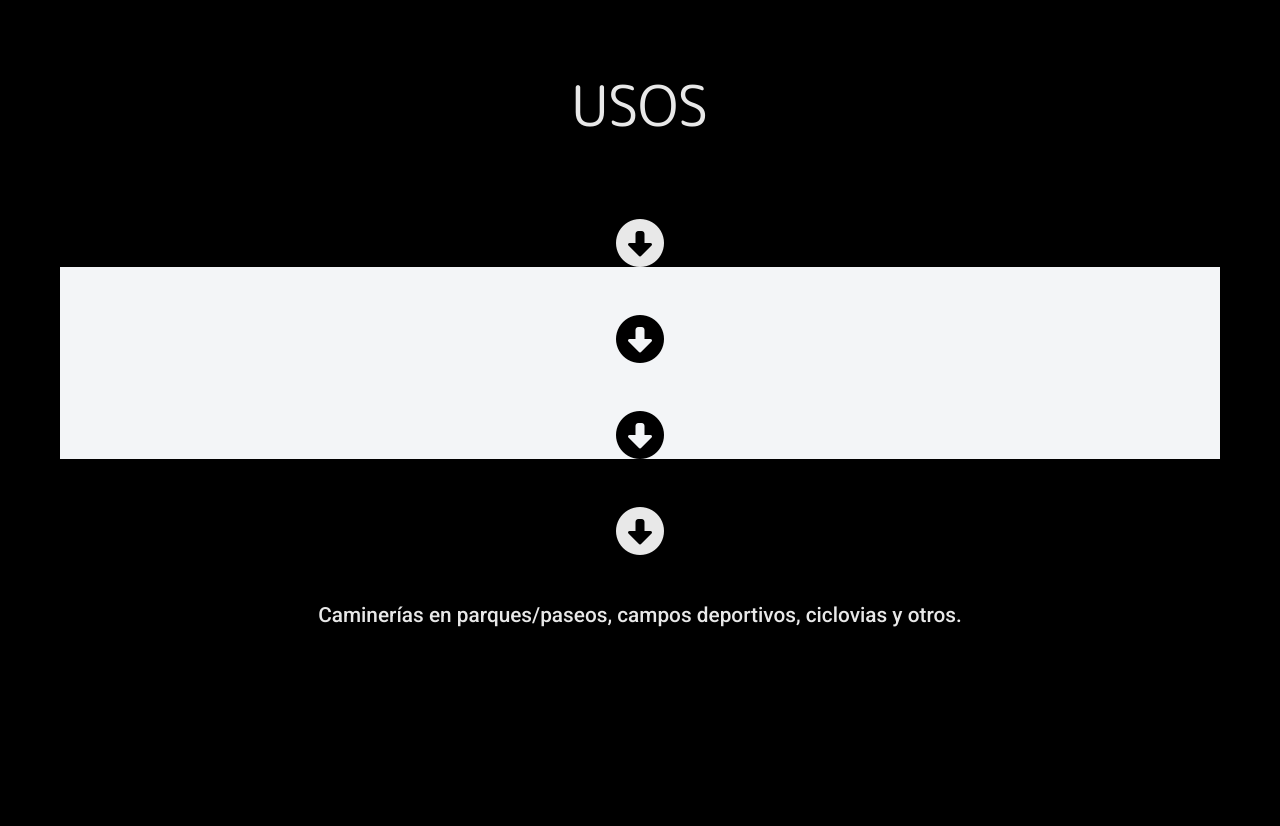
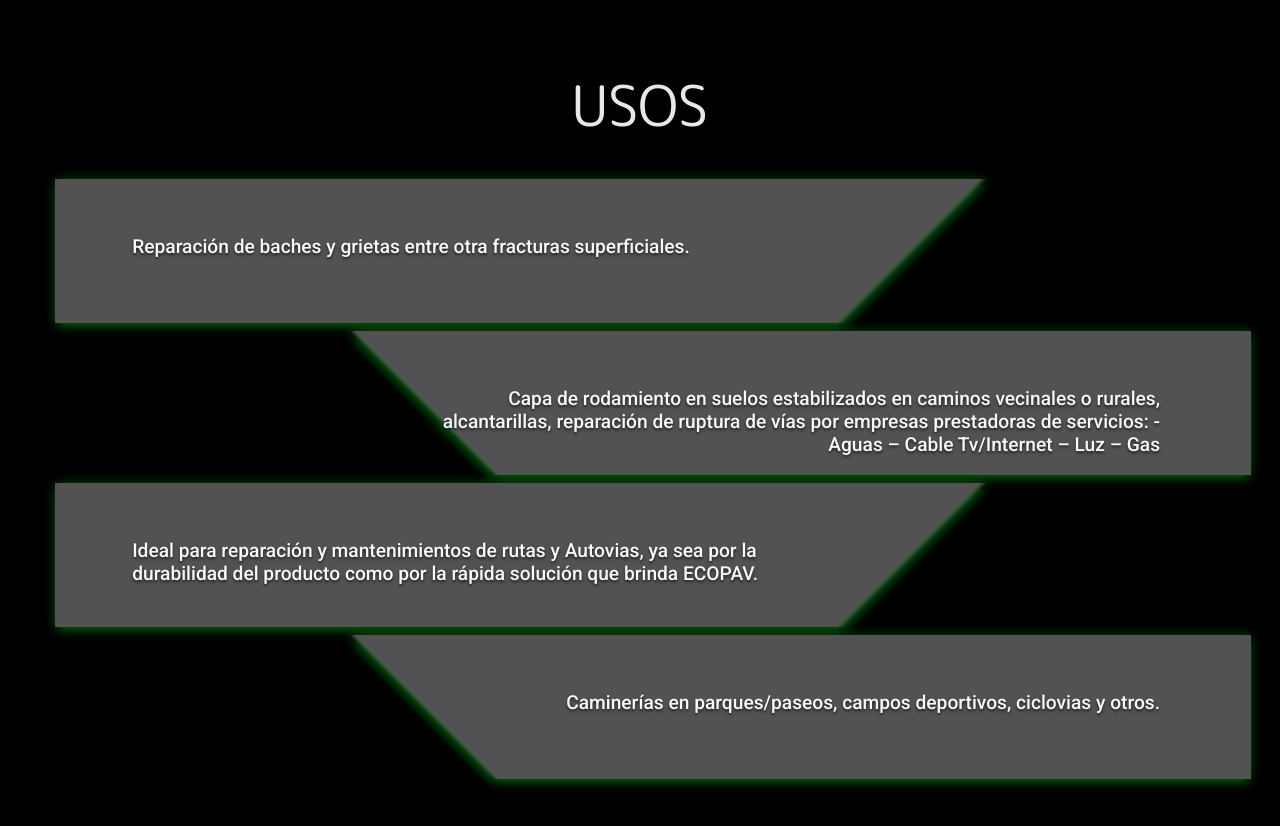
Before and after one commit to Nemka201/Paveco, a React (Create React App) app in the folder paveco/: page /Usos in a window 1280 px wide. Shown: the top 826 px of the page. Before the commit the page ends 800 px from the top, so only its background shows below. Built offline with nearby package versions, Linux system fonts and the light colour scheme; a web font is replaced by a local one.

Commit message:
Add usos views

```diff
--- a/paveco/src/App.css
+++ b/paveco/src/App.css
@@ -197,7 +197,7 @@ a {
   bottom: 0;
   transform: translateY(100%);
   opacity: 0;
-  transition: transform 0.5s ease, opacity 0.5s ease;
+  transition: transform 1s ease, opacity 1s ease;
 }
 
 .container:hover .animated-box {
@@ -262,44 +262,69 @@ a {
   border: none;
   color: var(--color-principal);
   /* box-shadow: 0px 0px 4px --color-verde-claro(); */
-  transition: all 0.5 ease-in;
+  transition: all 0.3s ease-in!important;
+}
+.usos-left{
+  position: relative;
+  left:-0.4%;
+  width: 76.3vw;
+  background: linear-gradient(-45deg, transparent 16.8%, rgb(82, 82, 82) 17.5%)!important;
+  h2{
+    text-align: start!important;
+    position: relative;
+    left:-4%;
+    text-shadow: 0px 2px 3px rgba(0, 0, 0, 0.603)!important;
+  }
+  filter:drop-shadow(2px 2px 6px #00ff2271) ;
+}
+.usos-right{
+  position: relative;
+  left:18.5%;
+  width: 76.3vw;
+  background: linear-gradient(45deg, transparent 19.5%, rgb(82, 82, 82) 20%)!important;
+  h2{
+    text-align: end!important;
+    position: relative;
+    right:-6%;
+    text-shadow: 0px 2px 3px rgba(0, 0, 0, 0.603)!important;
+  }
+  filter:drop-shadow(-2px 2px 6px #00ff2271) ;
 }
 
 #upButton:hover {
-  transition: all 0.5 ease-out;
+  transition: all 0.3s ease-out!important;
   border: 1px solid var(--color-verde-brillante);
 }
 
 .wsp {
   position: fixed;
-  bottom: calc(5vh - 25px);
+  bottom: calc(6vh - 25px);
   z-index: 100;
   left: calc(0.2vw + 5px);
   box-shadow: 0px 0px 4px --color-verde-claro();
-  transition: all 0.5 ease-in;
+  transition: all 0.3s ease-in!important;
   font-size: 2.2em;
   color: #f3f5f7;
   filter: drop-shadow(2px 2px 2px black);
 }
 .instagram {
   position: fixed;
-  bottom: calc(10vh - 25px);
+  bottom: calc(10vh - 15px);
   z-index: 100;
   left: calc(0.2vw + 5px);
   box-shadow: 0px 0px 4px --color-verde-claro();
-  transition: all 0.5 ease-in;
+  transition: all 0.3s ease-in!important;
   font-size: 2.2em;
   color: #f3f5f7;
   filter: drop-shadow(2px 2px 2px black);
-
 }
 .facebook {
   position: fixed;
-  bottom: calc(15vh - 25px);
+  bottom: calc(14vh - 5px);
   z-index: 100;
   left: calc(0.2vw + 5px);
   box-shadow: 0px 0px 4px --color-verde-claro();
-  transition: all 0.5 ease-in;
+  transition: all 0.3s ease-in!important;
   font-size: 2.2em;
   color: #f3f5f7;
   filter: drop-shadow(2px 2px 2px black);
@@ -339,7 +364,7 @@ a {
 
 .producto-imagen {
   border-radius: 20px;
-  transition: all 0.5s ease;
+  transition: all 0.3s ease!important;
   width: 28vw;
 }
 
@@ -347,22 +372,22 @@ a {
   cursor: pointer;
   filter: drop-shadow(4.0px 8.0px 8.0px hsla(140, 61%, 29%, 0.38));
   transform: scale(1.05);
-  transition: all 0.5s ease;
+  transition: all 0.3s ease!important;
 }
 
 .social-media {
   font-size: 3em;
-  transition: all 0.5s ease;
+  transition: all 0.3s ease!important;
 }
 
 .fa-brands:hover {
   color: var(--color-hover);
   transform: scale(1.2);
-  transition: all 0.5s ease;
+  transition: all 0.3s ease!important;
 }
 
 .fa-brands {
-  transition: all 0.5s ease;
+  transition: all 0.3s ease!important;
 }
 .text-black {
   font-family: var(--fuente-Black);
@@ -464,7 +489,7 @@ a {
   border-radius: 8px;
   font-family: var(--fuente-Black);
   box-shadow: 4.0px 8.0px 8.0px hsl(0deg 0% 0% / 0.38);
-  transition: all 0.5s ease;
+  transition: all 0.3s ease!important;
 }
 
 .noticia-card h1 {
@@ -552,7 +577,7 @@ a {
 .background-image {
   position: absolute;
   animation: cambioFondo 20s infinite;
-  transition: linear;
+  transition: all 0.5ms ease!important;
   top: 0;
   left: 0;
   width: 100%;
@@ -583,7 +608,7 @@ a {
   box-shadow: 4.0px 8.0px 8.0px hsla(0, 0%, 35%, 0.38);
   border-radius: 1.25em 1.25em 1.25em;
   cursor: pointer;
-  transition: all 1s ease!important;
+  transition: all 0.3s ease!important;
   align-items: center;
   color: black !important;
   background-color: whitesmoke;
@@ -604,7 +629,7 @@ a {
 }
 .usos-c {
   position: relative;
-  transition: all 1s ease;
+  transition: all 0.3s ease!important;
 }
 
 .bg-green {
@@ -625,9 +650,9 @@ a {
 
 .b-card:hover {
   border: 1px double var(--color-verde-claro);
-  box-shadow: 0px 16.0px 8.0px #075e1454;
-  transition: all 1s ease!important;
-  bottom: 30px;
+  box-shadow: 0px 16px 8px #075e1454;
+  transition: all 0.3s ease!important;
+  /* transform: translateY(-20px);  */
   background-color: #38383833;
 }
 
@@ -635,7 +660,7 @@ a {
   background-color: #d3d3d3;
   margin: 0;
   padding: 0;
-  transition: all 0.5s ease;
+  transition: all 0.3s ease!important;
 }
 
 .view {
@@ -670,7 +695,17 @@ a {
   transition: transform 0.6s!important;
   transform-style: preserve-3d!important;
   cursor: pointer;
+  box-shadow: 0px 6px 2px hsla(0, 0%, 35%, 0.589);
+  transition: all 0.3s ease!important;
   z-index: 10;
+  border-radius: 30px;
+}
+.b-card:hover {
+  border: 1px double var(--color-verde-claro);
+  box-shadow: 0px 0px 2.0px hsla(0, 0%, 35%, 0.38);
+  background-color: whitesmoke;
+  transition: all 0.3s ease!important;
+  bottom: 0;
 }
 .rotateY{
   transform: rotateY(-10deg) scale(0.95);
@@ -726,6 +761,7 @@ a {
   font-family: var(--fuente-Black);
   font-size: 1em !important;
   word-wrap: normal;
+  min-height: 50px;
 }
 
 .form-consulta {
@@ -860,15 +896,16 @@ a {
     background-image: unset;
     cursor: pointer;
     position: relative;
-    transition: all 1s ease;
+    transition: all 0.3s ease;
   }
 
-  .usos-t {
+  .u-text {
     position: relative;
     font-size: 1.3rem;
   }
+}
 
-}
+
 
 @media only screen and (min-width: 275px) {
   .navbar-icon {
@@ -919,6 +956,16 @@ a {
   }
   .b-carousel-md {
     position: relative;
+  }
+  .u-card {
+    height: 100%;
+    transition: transform 0.6s;
+    transform-style: preserve-3d;
+    cursor: pointer;
+    z-index: 10;
+    h2{
+      font-size: 2vw!important;
+    }
   }
 }
 
@@ -1012,7 +1059,16 @@ a {
   .b-carousel {
     display: none;
   }
-
+  .u-card {
+    height: 100%;
+    transition: transform 0.6s;
+    transform-style: preserve-3d;
+    cursor: pointer;
+    z-index: 10;
+    h2{
+      font-size: 3vw!important;
+    }
+  }
 
 
   .nav-lg-item {
@@ -1022,13 +1078,48 @@ a {
   .bolsa {
     display: none;
   }
+  .usos-left{
+    position: relative;
+    left:-0.4%;
+    width: 76.3vw;
+    background: linear-gradient(-45deg, transparent 16.8%, rgb(82, 82, 82) 17.5%)!important;
+    h2{
+      text-align: start!important;
+      position: relative;
+      left:-4%;
+      text-shadow: -2px 2px 3px rgba(0, 0, 0, 0.603)!important;
+    }
+    filter:drop-shadow(-2px 2px 6px #00ff2271) ;
+  }
+  .usos-right{
+    position: relative;
+    left:0%;
+    width: 76.3vw;
+    background: linear-gradient(45deg, transparent 19.5%, rgb(82, 82, 82) 20%)!important;
+    h2{
+      text-align: end!important;
+      position: relative;
+      right:0%;
+      text-shadow: -2px 2px 3px rgba(0, 0, 0, 0.603)!important;
+    }
+    filter:drop-shadow(0px 2px 6px #00ff2271) ;
+  }
 }
 
 @media only screen and (min-width: 768px) {
   .not-mobile{
     display: none;
   }
-
+  .u-card {
+    height: 100%;
+    transition: transform 0.6s;
+    transform-style: preserve-3d;
+    cursor: pointer;
+    z-index: 10;
+    h2{
+      font-size: 1.5vw!important;
+    }
+  }
   #b-view{
     height: 125vh;
   }
@@ -1050,15 +1141,13 @@ a {
     display: block;
   }
 
-
-
   .btn-contacto {
     background-color: var(--color-secundario);
     border-radius: 15px;
     color: var(--color-white);
     font-size: 18px;
     font-weight: 700;
-    transition: all 0.5s ease;
+    transition: all 0.4s ease;
     position: inherit;
   }
 
@@ -1074,16 +1163,28 @@ a {
 
   .i-tabla-mobile {
     display: none;
+    justify-content:stretch;
   }
 
   .b-card {
     height: 80vh;
     width: 100%;
+    transition: all 0.3s ease!important;
+
     h4{
       font-size: 0.9em;
     }
   }
-
+  .b-card:hover {
+    border: 1px double var(--color-verde-claro);
+    box-shadow: 0px 16.0px 8.0px #075e1423;
+    transition: all 0.3s ease!important;
+    transform: translateY(-20px) rotateY('unset') !important;
+    background-color: #fcfcfc!important;
+    hr{
+      color:#008814;
+    }
+  }
   .social-media {
     font-size: 2.5em;
   }
@@ -1138,13 +1239,14 @@ a {
   }
 
   .right-line {
-    right: 3.5vw;
-    display:block;
+    display:inline-flex;
+    left: calc(98.4% - 40px);
+
   }
 
   .left-line {
-    left: 2.5vw;
-    display:block;
+    left: calc(0.5% + 40px);
+    display:inline-flex;
 
   }
 
@@ -1155,6 +1257,32 @@ a {
     font-size: 1.5rem !important;
     position: relative;
     left: 0;
+  }
+  .usos-left{
+    position: relative;
+    left:-0.4%;
+    width: 76.3vw;
+    background: linear-gradient(-45deg, transparent 16.8%, rgb(82, 82, 82) 17.5%)!important;
+    h2{
+      text-align: start!important;
+      position: relative;
+      left:-4%;
+      text-shadow: 0px 2px 3px rgba(0, 0, 0, 0.603)!important;
+    }
+    filter:drop-shadow(2px 2px 6px #00ff2271) ;
+  }
+  .usos-right{
+    position: relative;
+    left:18.5%;
+    width: 76.3vw;
+    background: linear-gradient(45deg, transparent 19.5%, rgb(82, 82, 82) 20%)!important;
+    h2{
+      text-align: end!important;
+      position: relative;
+      right:-6%;
+      text-shadow: 0px 2px 3px rgba(0, 0, 0, 0.603)!important;
+    }
+    filter:drop-shadow(-2px 2px 6px #00ff2271) ;
   }
 }
 
@@ -1186,6 +1314,7 @@ a {
     h4{
       font-size: calc(0.9vw + 3px);
     }
+
   }
 
   #navbar-links {
--- a/paveco/src/components/UsosComponent.jsx
+++ b/paveco/src/components/UsosComponent.jsx
@@ -1,38 +1,39 @@
-import React, { useState } from "react";
+import { motion } from "framer-motion";
 
 function UsosComponent(props) {
-  const [isFlipped, setIsFlipped] = useState(false);
-  const classContainer = `col-12 col-lg-6 ${
-    props.classContainer
-  } p-5 usos-c u-card ${isFlipped ? "flipped" : ""}`;
 
-  const handleMouseEnter = () => {
-    setIsFlipped(true);
+
+  const leftIn = {
+    hidden: { x:-50 },
+    visible: { x:0},
   };
-
-  const handleMouseLeave = () => {
-    setIsFlipped(false);
+  const rightIn = {
+    hidden: { x:50 },
+    visible: {x:0},
   };
-
-  const backCardStyle = {
-    backgroundSize: "cover",
-    backgroundRepeat: "no-repeat",
-    backgroundImage: `url(${props.cardBack})`,
+  const variantsMap = {
+    leftIn: leftIn,
+    rightIn: rightIn,
   };
+  let variants = variantsMap[props.animation] || {};
+  const classContainer = `col-12 col-lg-8 p-lg-5 pt-lg-4 pb-lg-4 p-2 mt-2 u-card ${props.classContainer}`;
 
   return (
-    <div style={{ height: "25vh" }} className={classContainer}>
+    <motion.div style={{ height: "18vh" }} className={classContainer}
+    initial="hidden"
+    whileInView="visible"
+    variants={variants}
+    transition={{ delay: 0.1, type: "spring", stiffness:500, damping: 2500  }}>
       <div className="">
-        <div className="text-center pb-4">
-          <i
-            className="fa-solid fa-circle-down text-center pt-0 pb-4 usos-t"
-            style={{ fontSize: "2em" }}
-          ></i>
+        <div className="text-center text-light">
+          {/* <i
+            className="fa-solid fa-circle-down pt-4 pb-3 u-text"
+            style={{ fontSize: "2em", left:"10vw" }}
+          ></i> */}
         </div>
-        <h2 className="text-center usos-t">{props.text}</h2>
+        <h2 className="text-center usos-t m-lg-5 p-4 mt-lg-3 pe-lg-5 pe-lg-5 text-light p-lg-3">{props.text}</h2>
       </div>
-      <div className="card-back" style={backCardStyle}></div>
-    </div>
+    </motion.div>
   );
 }
 
--- a/paveco/src/views/Usos.js
+++ b/paveco/src/views/Usos.js
@@ -1,6 +1,4 @@
 import UsosComponent from "../components/UsosComponent";
-import firstImage from "./../assets/beneficios/1.jpg";
-
 function Usos() {
   return (
     <>
@@ -10,32 +8,29 @@ function Usos() {
             <h1 className="titulo text-center pb-4 pt-4 m-plus-rounded-1c-regular text-white-s mt-5">USOS</h1>
             <div className="row text-usos roboto-medium card-container">
               <UsosComponent
-                classContainer="bg-black text-white-s"
+                classContainer="usos-left"
                 text="Reparación de baches y grietas entre otra fracturas superficiales."
-                cardBack={firstImage}
-
+                animation="leftIn"
               />
               <UsosComponent
-                classContainer="bg-white text-black"
+                classContainer="usos-right"
                 text="Capa de rodamiento en suelos estabilizados en caminos vecinales o rurales, alcantarillas, reparación de ruptura de vías por empresas prestadoras de servicios:
                 - Aguas
                 – Cable Tv/Internet
                 – Luz
                 – Gas"
-                cardBack={firstImage}
+                animation="rightIn"
 
               />
               <UsosComponent
-                classContainer="bg-white text-black"
+                classContainer="usos-left"
                 text="Ideal para reparación y mantenimientos de rutas y Autovias, ya sea por la durabilidad del producto como por la rápida solución que brinda ECOPAV."
-                cardBack={firstImage}
-
+                animation="leftIn"
               />
               <UsosComponent
-                classContainer="bg-black text-white-s"
+                classContainer="usos-right"
                 text="Caminerías en parques/paseos, campos deportivos, ciclovias y otros."
-                cardBack={firstImage}
-
+                animation="rightIn"
               />
             </div>
           </div>
```
Also changed, not shown: paveco/src/components/BeneficiosCard.jsx (+1 -25 lines), paveco/src/components/BeneficiosComponent.jsx (+7 -7 lines), paveco/src/components/ModalNavbar.jsx (+17 -17 lines), paveco/src/components/NavbarPaveco.jsx (+2 -7 lines), paveco/src/assets/beneficios/WEB1.png (added).
